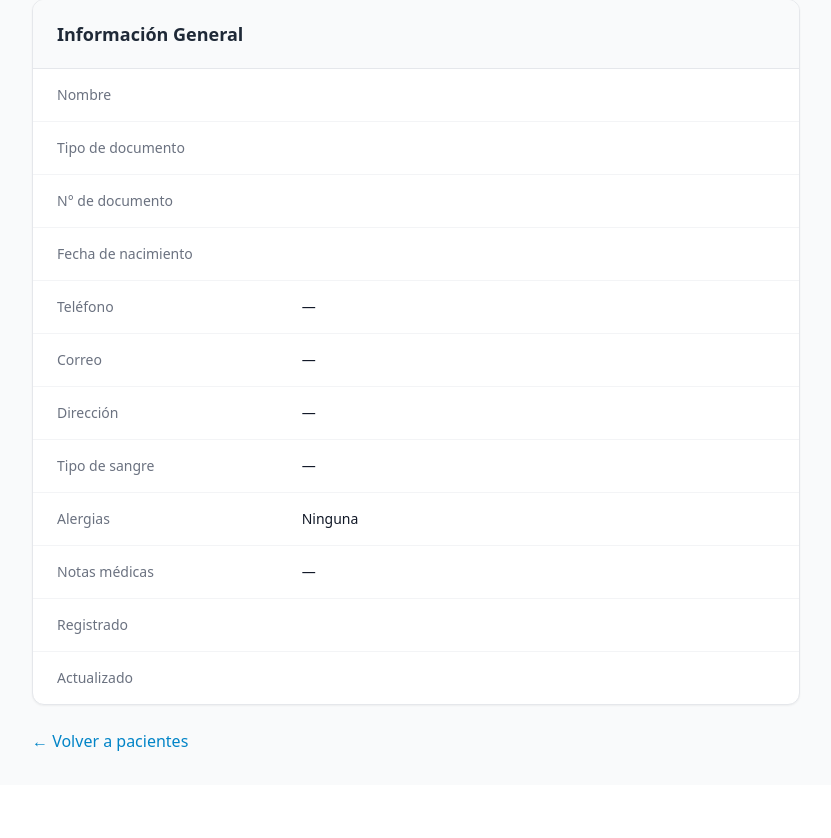
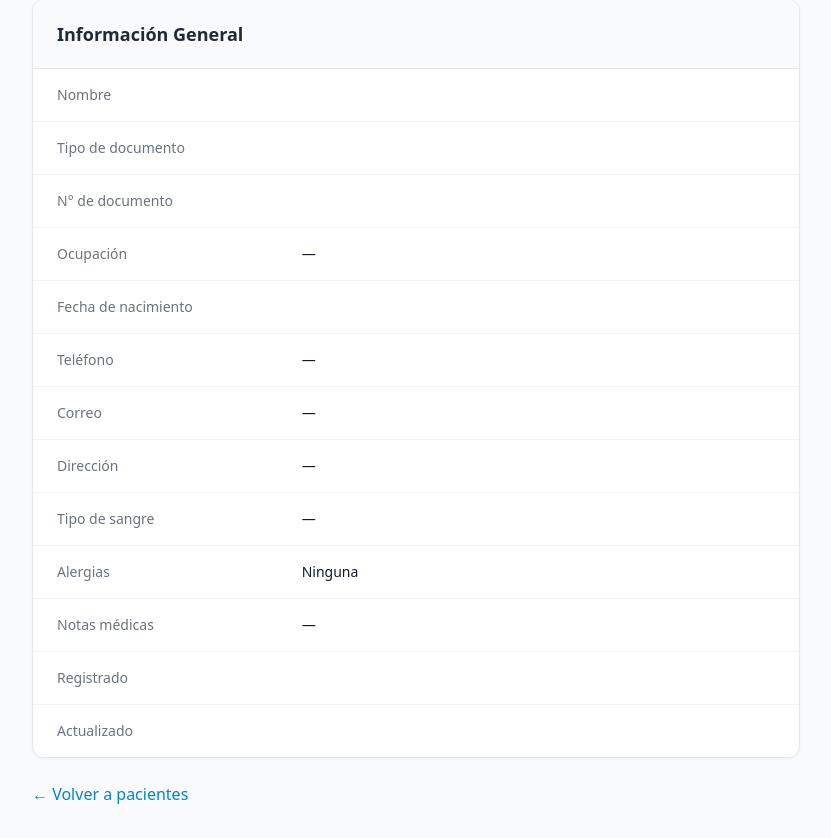
Before and after one commit to suarezpossoyojhanalexis-netizen/dentalPro, a Django app: template templates/pacientes/detalle.html in a window 1280 px wide. Shown: the part 166-1004 px from the top of the page, without its empty margins (224-1055 px from the left). Before the commit the page ends 917 px from the top, so only its background shows below. Run offline with Django 5.2, Linux system fonts and the light colour scheme; the template is opened without the code that fills it, so the values that code supplies are empty.

Commit message:
feat: agregué campo ocupación al modelo Patient (opcional)

```diff
--- a/pacientes/admin.py
+++ b/pacientes/admin.py
@@ -4,6 +4,6 @@ from .models import Patient
 
 @admin.register(Patient)
 class PatientAdmin(admin.ModelAdmin):
-    list_display = ['last_name', 'first_name', 'document_type', 'cedula', 'phone', 'is_active']
+    list_display = ['last_name', 'first_name', 'document_type', 'cedula', 'occupation', 'phone', 'is_active']
     list_filter = ['is_active', 'blood_type', 'document_type']
     search_fields = ['first_name', 'last_name', 'cedula', 'phone']
--- a/pacientes/forms.py
+++ b/pacientes/forms.py
@@ -6,7 +6,7 @@ class PatientForm(forms.ModelForm):
     class Meta:
         model = Patient
         fields = [
-            'first_name', 'last_name', 'document_type', 'cedula', 'birth_date',
+            'first_name', 'last_name', 'document_type', 'cedula', 'occupation', 'birth_date',
             'phone', 'email', 'address', 'blood_type',
             'allergies', 'medical_notes',
         ]
--- a/pacientes/models.py
+++ b/pacientes/models.py
@@ -27,6 +27,7 @@ class Patient(models.Model):
         'Tipo de documento', max_length=20, choices=DOCUMENT_TYPE_CHOICES, default='CC'
     )
     cedula = models.CharField('Cédula', max_length=10, unique=True, validators=[cedula_validator])
+    occupation = models.CharField('Ocupación', max_length=100, blank=True)
     birth_date = models.DateField('Fecha de nacimiento')
     phone = models.CharField('Teléfono', max_length=15, blank=True)
     email = models.EmailField('Correo', blank=True)
--- a/templates/pacientes/detalle.html
+++ b/templates/pacientes/detalle.html
@@ -26,6 +26,10 @@
             <div class="px-6 py-4 grid grid-cols-3 gap-4">
                 <dt class="text-sm font-medium text-gray-500">N° de documento</dt>
                 <dd class="col-span-2 text-sm text-gray-900">{{ patient.cedula }}</dd>
+            </div>
+            <div class="px-6 py-4 grid grid-cols-3 gap-4">
+                <dt class="text-sm font-medium text-gray-500">Ocupación</dt>
+                <dd class="col-span-2 text-sm text-gray-900">{{ patient.occupation|default:"—" }}</dd>
             </div>
             <div class="px-6 py-4 grid grid-cols-3 gap-4">
                 <dt class="text-sm font-medium text-gray-500">Fecha de nacimiento</dt>
```
Also changed, not shown: pacientes/tests/test_patients_crud.py (+8 -0 lines), pacientes/migrations/0003_patient_occupation.py (added).
